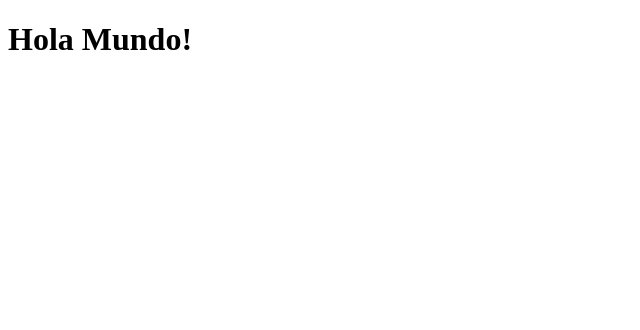
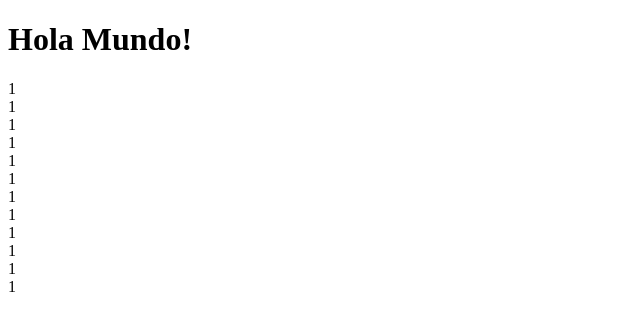
Before and after one commit to CarlosVasquez13/GIT-GITHUB_PRACTICA, a plain HTML site: page index.html in a window 1280 px wide. Shown: the whole page, without its empty margins (0-640 px from the left). Drawn offline with Linux system fonts and the light colour scheme.

Commit message:
Se agregaron 12 div al index.html

```diff
--- a/index.html
+++ b/index.html
@@ -7,5 +7,17 @@
 </head>
 <body>
         <h1>Hola Mundo!</h1>
+        <div>1</div>
+        <div>1</div>
+        <div>1</div>
+        <div>1</div>
+        <div>1</div>
+        <div>1</div>
+        <div>1</div>
+        <div>1</div>
+        <div>1</div>
+        <div>1</div>
+        <div>1</div>
+        <div>1</div>
 </body>
 </html>
```
